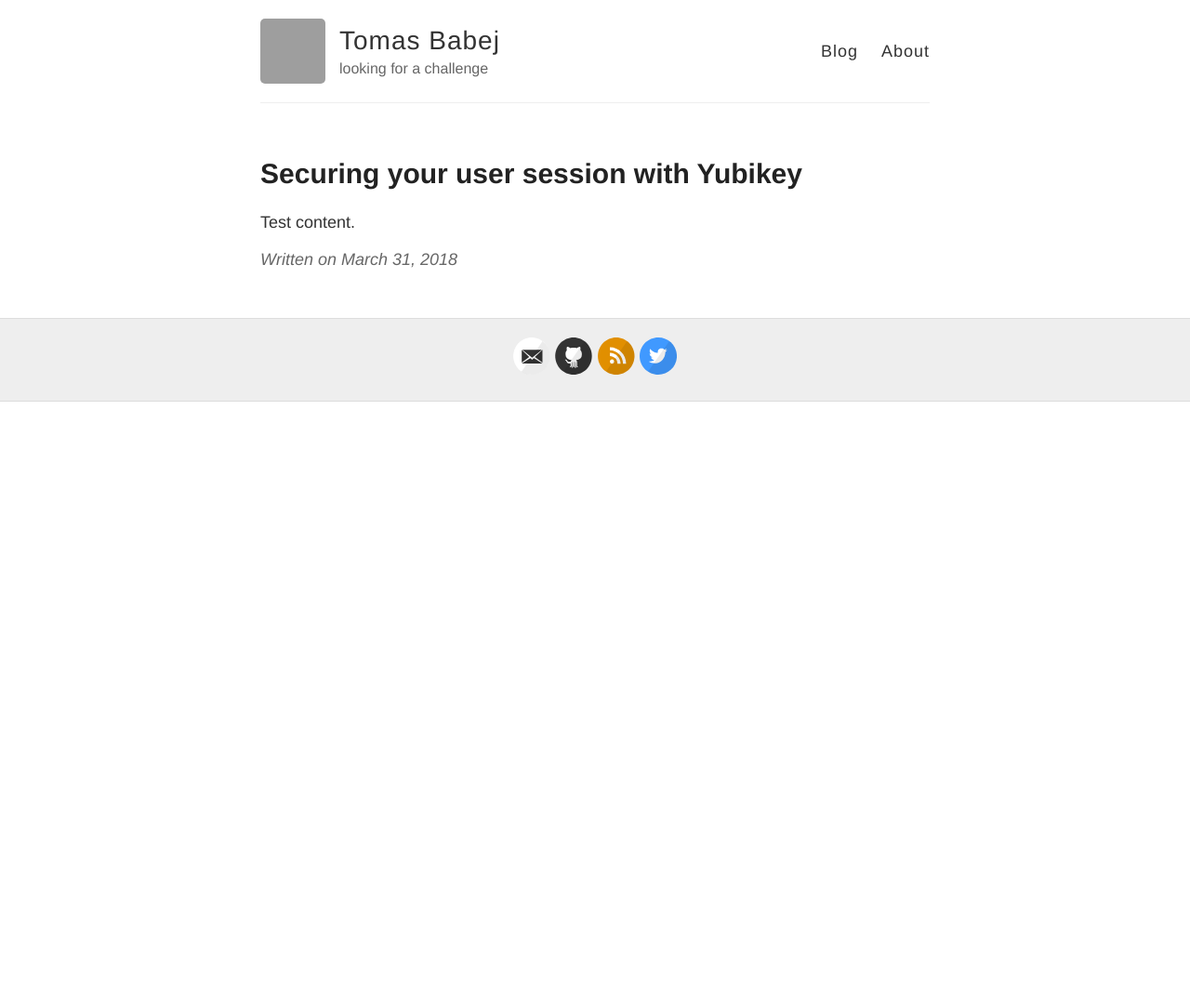
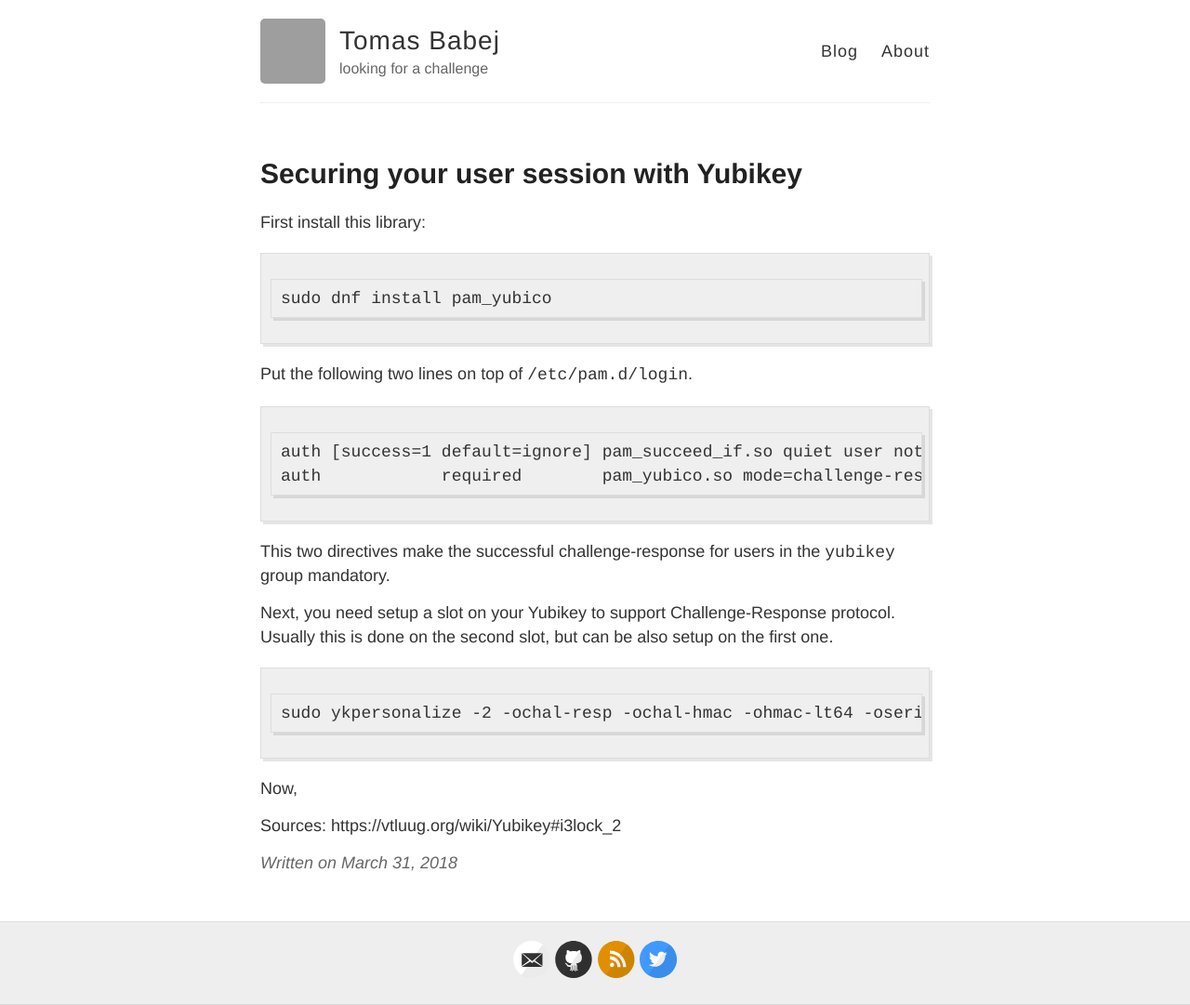
Before and after one commit to tbabej/blog, a Jekyll site: the page built from _posts/2018-03-31-Yubikey-secure-session-setup.md, in a window 1280 px wide. Shown: the whole page at 93% size. Built offline with Jekyll 4.4.1, drawn with Linux system fonts in a browser that asks for light colours; before the commit the page ends 900 px from its top, so only the background shows below that; grey boxes are pictures that could not be loaded.

Commit message:
Add more content

```diff
--- a/_posts/2018-03-31-Yubikey-secure-session-setup.md
+++ b/_posts/2018-03-31-Yubikey-secure-session-setup.md
@@ -3,4 +3,22 @@ layout: post
 title: Securing your user session with Yubikey
 ---
 
-Test content.
+First install this library:
+
+    sudo dnf install pam_yubico
+
+Put the following two lines on top of `/etc/pam.d/login`.
+
+    auth [success=1 default=ignore] pam_succeed_if.so quiet user notingroup yubikey
+    auth		required	pam_yubico.so mode=challenge-response
+
+This two directives make the successful challenge-response for users in the `yubikey` group mandatory.
+
+Next, you need setup a slot on your Yubikey to support Challenge-Response protocol. Usually this is done on the second slot, but can be also setup on the first one.
+
+    sudo ykpersonalize -2 -ochal-resp -ochal-hmac -ohmac-lt64 -oserial-api-visible
+
+Now,
+
+Sources:
+https://vtluug.org/wiki/Yubikey#i3lock_2
```
